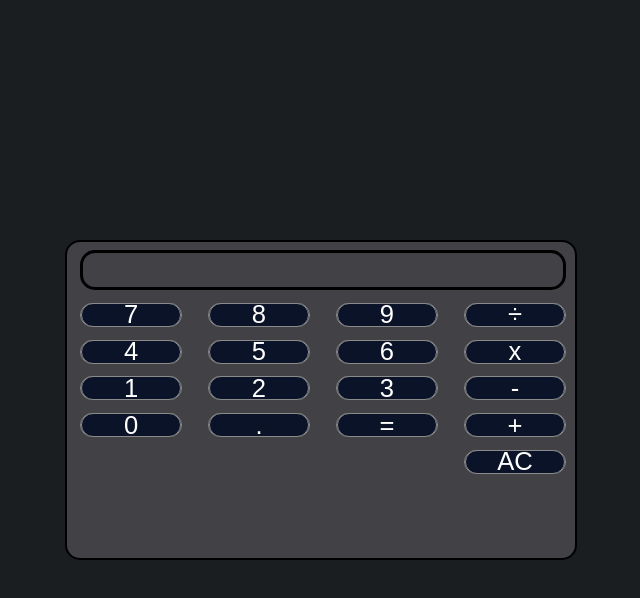
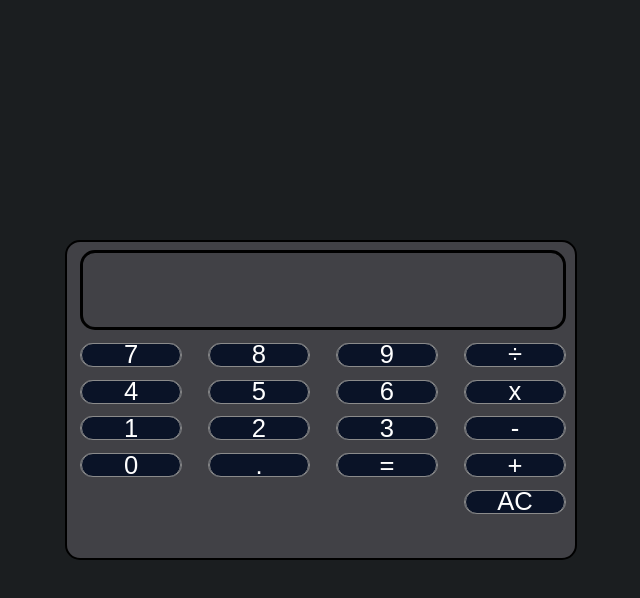
Before and after one commit to ScottDark/top-project-calculator, a plain HTML site: page index.html in a window 1280 px wide. Both pictures are taken after a click on the button "AC". Shown: the whole page, without its empty margins (255-895 px from the left). Drawn offline with Linux system fonts and the light colour scheme.

Commit message:
Added second display to show results

```diff
--- a/index.html
+++ b/index.html
@@ -11,7 +11,10 @@
   <body>
     <div class="container">
       <div class="calcContainer">
-        <div class="display"></div>
+        <div class="displayContainer">
+          <div class="displayResult"></div>
+          <div class="display"></div>
+        </div>
 
         <div class="numWrapper numberContainer1">
           <div class="btnContainer"><button class="btn btnNum">7</button></div>
--- a/script.js
+++ b/script.js
@@ -57,16 +57,19 @@ window.onload = display();
 function display() {
   // Get class to be able to read/write to it and make adjustments to class div.
   const getDisplay = document.querySelector(".display");
+  const getDisplayResult = document.querySelector(".displayResult");
   const getButtonsNum = document.querySelectorAll(".btnNum");
   // displayText used to store first number.
-  let displayNumber1 = 0;
+  let displayNumber = 0;
+  let tempDisplayNumber1;
+  let tempDisplayNumber2;
 
   getButtonsNum.forEach((buttonNum) => {
     buttonNum.addEventListener("click", function () {
       // Set display as button text from numbers.
+
       getDisplay.textContent += buttonNum.textContent;
-
-      displayNumber1 = getDisplay.textContent;
+      displayNumber = getDisplay.textContent;
     });
   });
 
@@ -75,10 +78,20 @@ function display() {
 
   getButtonOp.forEach((buttonOp) => {
     buttonOp.addEventListener("click", function () {
-      let tempDisplayNumber1 = displayNumber1;
+      // When operator btn gets clicked save the displayNumber in temp var
+      // to make it easier to save second set of numbers for calculation.
+      tempDisplayNumber1 = displayNumber;
+      displayNumber = "";
+      getDisplayResult.textContent =
+        tempDisplayNumber1 + `${buttonOp.textContent}`;
+      getDisplay.textContent = "";
 
+      // Clear the display and all variables if AC button is clicked.
       if (buttonOp.textContent === "AC") {
         getDisplay.textContent = "";
+        getDisplayResult.textContent = "";
+        displayNumber = 0;
+        tempDisplayNumber1 = null;
       }
     });
   });
--- a/stylesheet.css
+++ b/stylesheet.css
@@ -27,8 +27,8 @@ body {
   border-radius: 15px;
 }
 
-.display {
-  display: flex;
+.displayContainer {
+  display: grid;
   grid-column: 1 / -1;
   justify-content: end;
   align-items: flex-end;
@@ -36,12 +36,28 @@ body {
   border: solid black 3px;
   border-radius: 15px;
   width: 38vw;
-  height: 5vh;
+  height: 10vh;
   margin-top: 1vh;
   margin-left: 1vw;
   margin-right: 1vw;
   padding-right: 10px;
   overflow: hidden;
+}
+
+.display {
+  display: flex;
+  height: 4vh;
+  width: 38vw;
+  font-size: 4vh;
+  justify-content: end;
+}
+
+.displayResult {
+  display: flex;
+  height: 4vh;
+  width: 38vw;
+  font-size: 3vh;
+  justify-content: end;
 }
 
 .btnContainer,
```
